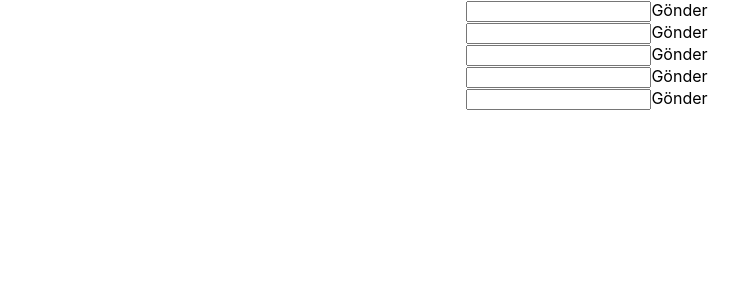
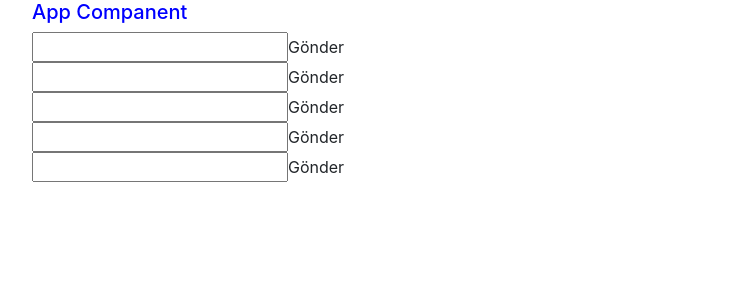
Before and after one commit to ehvenimunis/reactCourseProject, a React (Create React App) app: page / in a window 1280 px wide. Shown: the top 300 px of the page, without its empty margins (53-792 px from the left). Built offline with nearby package versions, Linux system fonts and the light colour scheme.

Commit message:
Css and boostrap

```diff
--- a/public/index.html
+++ b/public/index.html
@@ -24,6 +24,8 @@
       work correctly both with client-side routing and a non-root public URL.
       Learn how to configure a non-root public URL by running `npm run build`.
     -->
+
+    <link rel="stylesheet" href="https://maxcdn.bootstrapcdn.com/bootstrap/4.0.0/css/bootstrap.min.css" integrity="sha384-Gn5384xqQ1aoWXA+058RXPxPg6fy4IWvTNh0E263XmFcJlSAwiGgFAW/dAiS6JXm" crossorigin="anonymous">
     <title>React App</title>
   </head>
   <body>
@@ -39,5 +41,9 @@
       To begin the development, run `npm start` or `yarn start`.
       To create a production bundle, use `npm run build` or `yarn build`.
     -->
+
+    <script src="https://code.jquery.com/jquery-3.2.1.slim.min.js" integrity="sha384-KJ3o2DKtIkvYIK3UENzmM7KCkRr/rE9/Qpg6aAZGJwFDMVNA/GpGFF93hXpG5KkN" crossorigin="anonymous"></script>
+<script src="https://cdnjs.cloudflare.com/ajax/libs/popper.js/1.12.9/umd/popper.min.js" integrity="sha384-ApNbgh9B+Y1QKtv3Rn7W3mgPxhU9K/ScQsAP7hUibX39j7fakFPskvXusvfa0b4Q" crossorigin="anonymous"></script>
+<script src="https://maxcdn.bootstrapcdn.com/bootstrap/4.0.0/js/bootstrap.min.js" integrity="sha384-JZR6Spejh4U02d8jOt6vLEHfe/JQGiRRSQQxSfFWpi1MquVdAyjUar5+76PVCmYl" crossorigin="anonymous"></script>
   </body>
 </html>
--- a/src/App.css
+++ b/src/App.css
@@ -28,6 +28,11 @@
   color: #61dafb;
 }
 
+.header {
+  color : blue;
+  font-size: 20px;
+}
+
 @keyframes App-logo-spin {
   from {
     transform: rotate(0deg);
--- a/src/App.js
+++ b/src/App.js
@@ -2,8 +2,6 @@
 import React, { Component } from 'react';
 import './App.css';
 import User from "./components/User";
-
-
 
 class App extends Component{
   render()
@@ -12,7 +10,8 @@
     const isAught = true;
 
     return (
-      <div className="App">
+      <div className="container">
+        <h4 className="header">App Companent</h4>
         <User></User>
         <User></User>
         <User></User>
```
